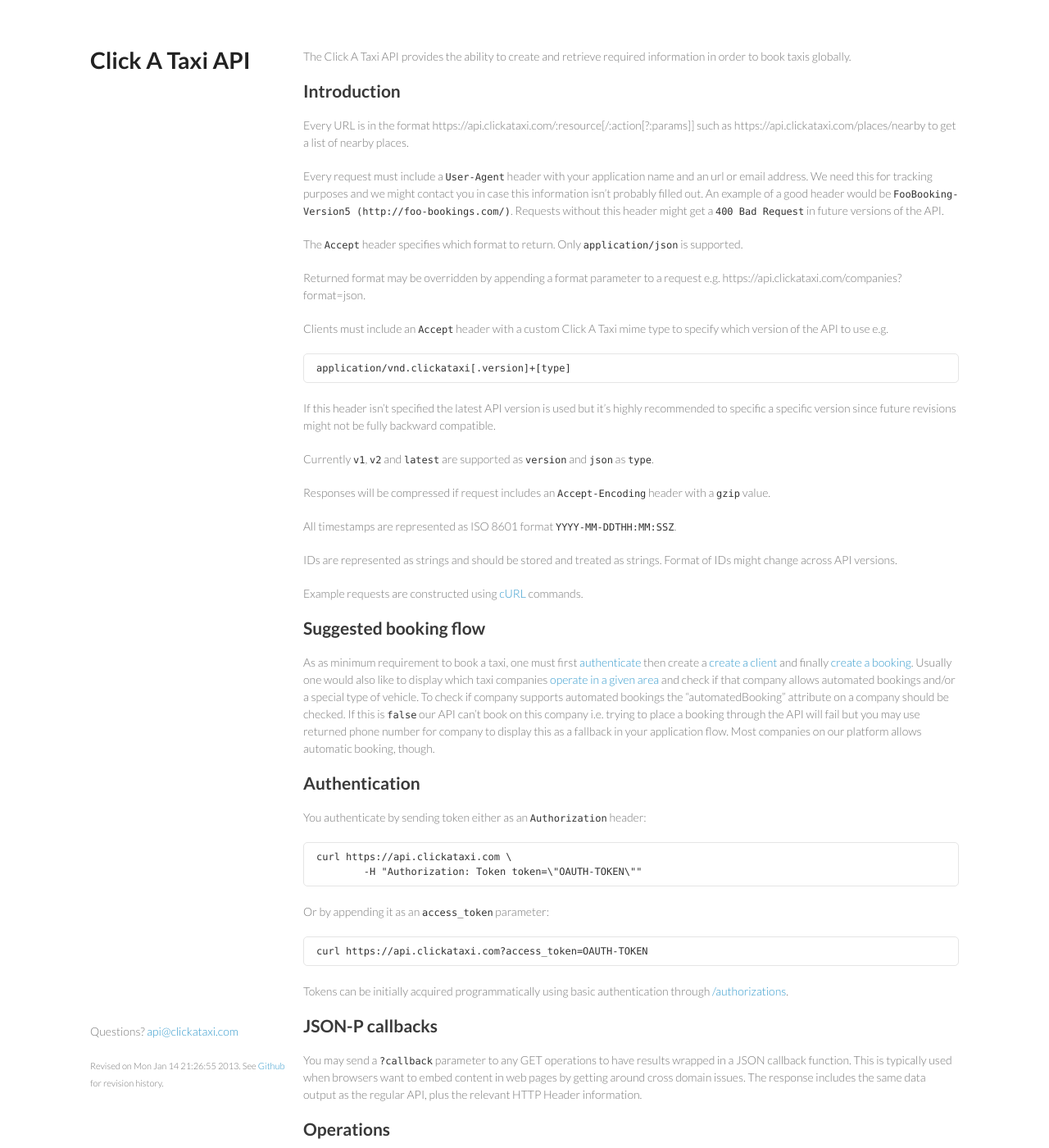
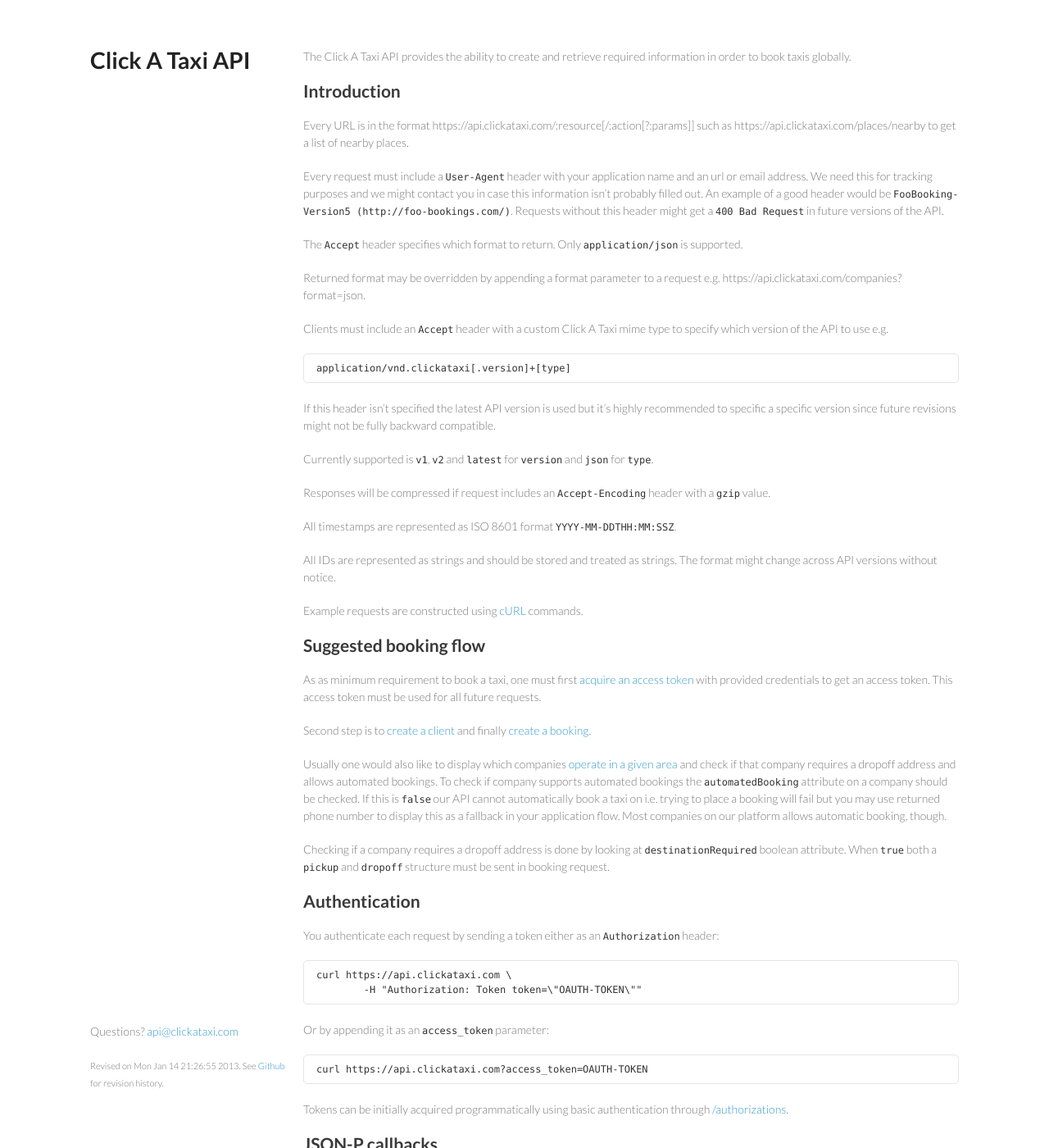
Before and after one commit to clickataxi/api-documentation, a Jekyll site: the page built from index.md, in a window 1280 px wide and 1400 px high. Shown: the whole window at 82% size. Built offline with Jekyll 4.4.1, drawn with Linux system fonts in a browser that asks for light colours; Markdown is read by kramdown in place of the engine named in the settings; some of the changed text lies outside the part shown.

Commit message:
Improves description of suggested flow

```diff
--- a/index.md
+++ b/index.md
@@ -20,7 +20,7 @@
 
 If this header isn't specified the latest API version is used but it's highly recommended to specific a specific version since future revisions might not be fully backward compatible.
 
-Currently `v1`, `v2` and `latest` are supported as `version` and `json` as `type`.
+Currently supported is `v1`, `v2` and `latest` for `version` and `json` for `type`.
 
 Responses will be compressed if request includes an `Accept-Encoding` header with a `gzip` value.
 
@@ -28,19 +28,25 @@
 
 All timestamps are represented as ISO 8601 format `YYYY-MM-DDTHH:MM:SSZ`.
 
-IDs are represented as strings and should be stored and treated as strings. Format of IDs might change across API versions.
+All IDs are represented as strings and should be stored and treated as strings. The format might change across API versions without notice.
 
 Example requests are constructed using [cURL](http://en.wikipedia.org/wiki/CURL) commands.
 
 
 ## Suggested booking flow
 
-As as minimum requirement to book a taxi, one must first [authenticate](#authorizations) then create a [create a client](#clients) and finally [create a booking](#post_clients_bookings). Usually one would also like to display which taxi companies [operate in a given area](#spot_companies) and check if that company allows automated bookings and/or a special type of vehicle. To check if company supports automated bookings the "automatedBooking" attribute on a company should be checked. If this is `false` our API can't book on this company i.e. trying to place a booking through the API will fail but you may use returned phone number for company to display this as a fallback in your application flow. Most companies on our platform allows automatic booking, though.
+As as minimum requirement to book a taxi, one must first [acquire an access token](#authorizations) with provided credentials to get an access token. This access token must be used for all future requests.
+
+Second step is to [create a client](#clients) and finally [create a booking](#post_clients_bookings).
+
+Usually one would also like to display which companies [operate in a given area](#spot_companies) and check if that company requires a dropoff address and allows automated bookings. To check if company supports automated bookings the `automatedBooking` attribute on a company should be checked. If this is `false` our API cannot automatically book a taxi on i.e. trying to place a booking will fail but you may use returned phone number to display this as a fallback in your application flow. Most companies on our platform allows automatic booking, though.
+
+Checking if a company requires a dropoff address is done by looking at `destinationRequired` boolean attribute. When `true` both a `pickup` and `dropoff` structure must be sent in booking request.
 
 
 ## Authentication
 
-You authenticate by sending token either as an `Authorization` header:
+You authenticate each request by sending a token either as an `Authorization` header:
 
 	curl https://api.clickataxi.com \
 		-H "Authorization: Token token=\"OAUTH-TOKEN\""
@@ -159,8 +165,8 @@
 	        "ref": "COPENHAGEN AIRPORT",
 	        "name": "Københavns Lufthavn",
 	        "location": {
+	            "houseNumber": "6",
 	            "streetName": "Lufthavnsboulevarden",
-	            "houseNumber": "6",
 	            "zipCode": "2770",
 	            "city": "Copenhagen",
 	            "country": "DK",
```
